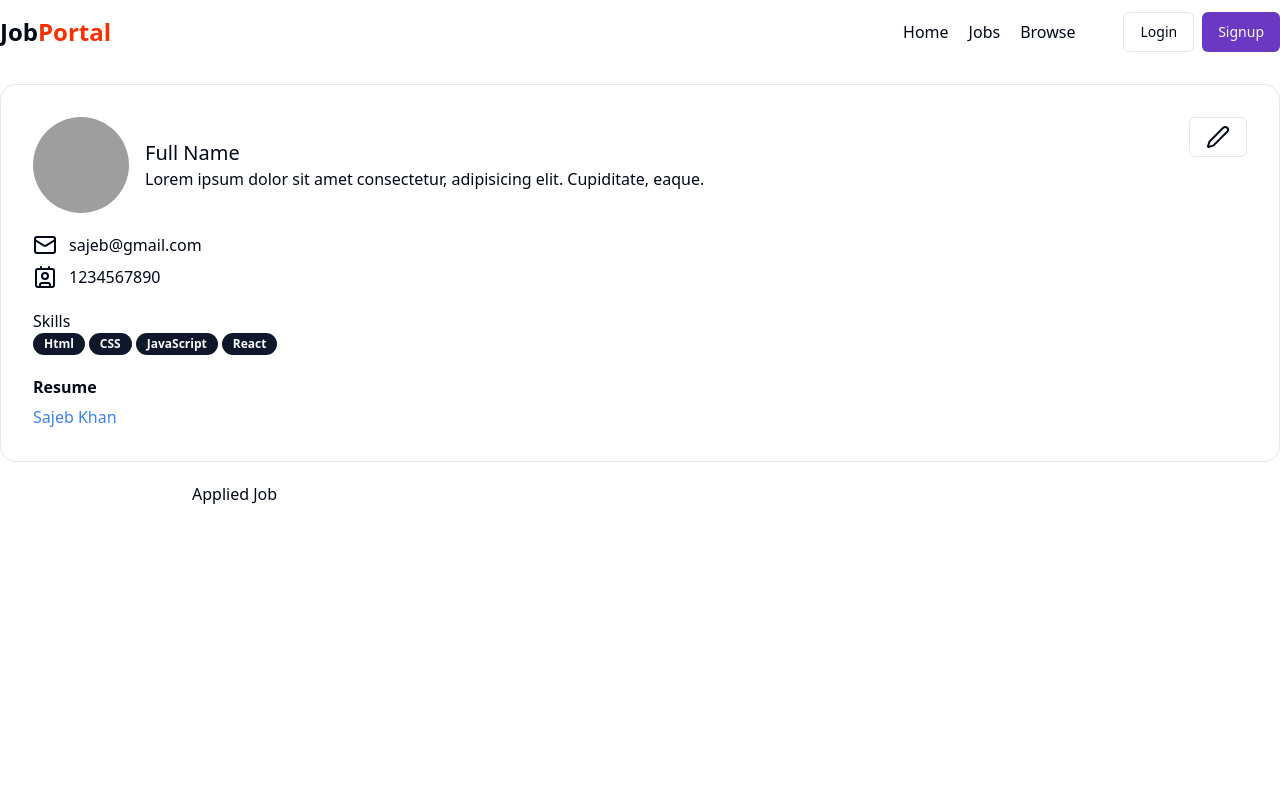
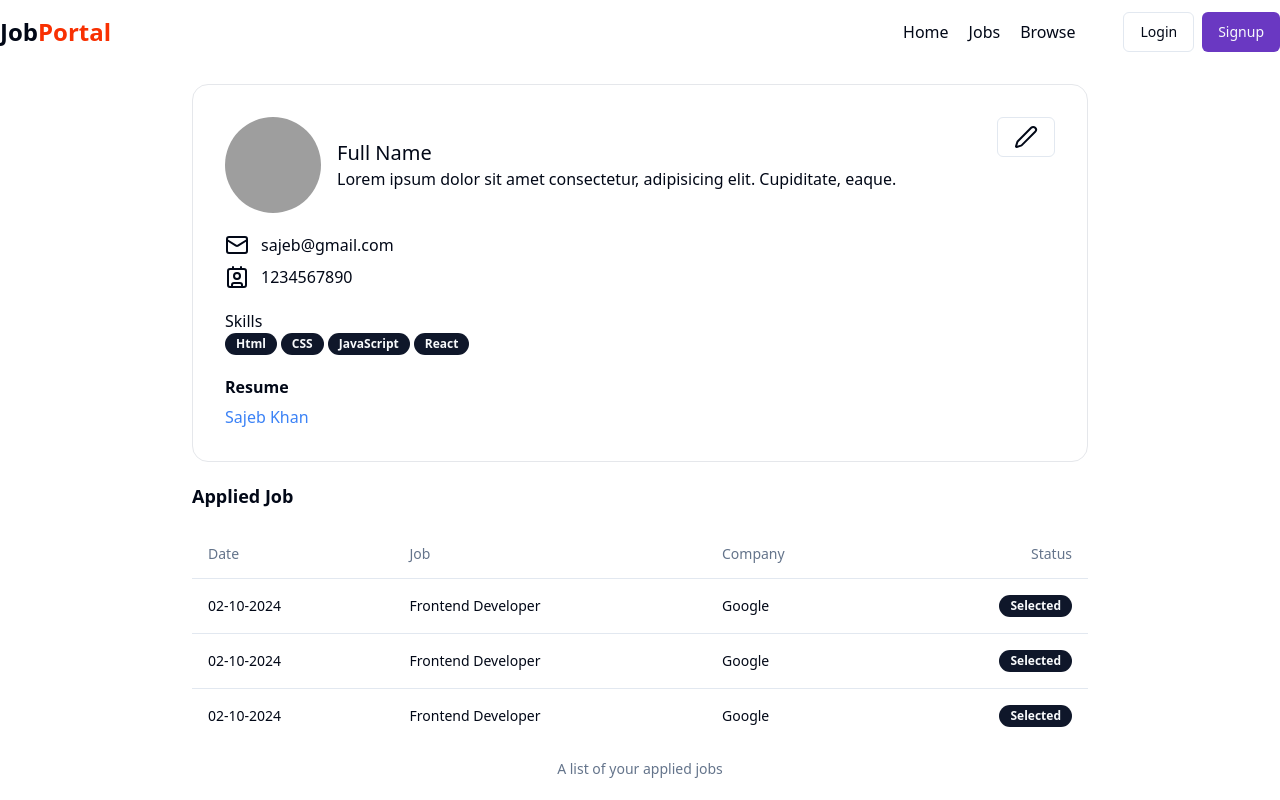
Before and after one commit to ksajeb/JOB-PORTAL, a React (Vite) app in the folder frontend/: page /profile in a window 1280 px wide. Built offline with nearby package versions, Linux system fonts and the light colour scheme; grey boxes are pictures that could not be loaded.

Commit message:
Design JObDescription page

```diff
--- a/frontend/src/App.jsx
+++ b/frontend/src/App.jsx
@@ -5,6 +5,7 @@ import Home from "./components/Home";
 import Jobs from "./components/Jobs";
 import Browse from "./components/Browse";
 import Profile from "./components/Profile";
+import JobDescription from "./components/JobDescription";
 
 //4.14 hrs
 
@@ -26,6 +27,10 @@ const appRouter = createBrowserRouter([
     element: <Jobs />,
   },
   {
+    path: "/description/:id",
+    element: <JobDescription />,
+  },
+  {
     path: "/browse",
     element: <Browse />,
   },
--- /dev/null
+++ b/frontend/src/components/AppliedJobTable.jsx
@@ -0,0 +1,42 @@
+import { Badge } from "./ui/badge";
+import {
+  Table,
+  TableBody,
+  TableCaption,
+  TableCell,
+  TableHead,
+  TableHeader,
+  TableRow,
+} from "./ui/table";
+
+const AppliedJobTable = () => {
+  return (
+    <div>
+      <Table>
+        <TableCaption>A list of your applied jobs</TableCaption>
+        <TableHeader>
+          <TableRow>
+            <TableHead>Date</TableHead>
+            <TableHead>Job</TableHead>
+            <TableHead>Company</TableHead>
+            <TableHead className="text-right">Status</TableHead>
+          </TableRow>
+        </TableHeader>
+        <TableBody>
+          {[1, 2, 3].map((item, index) => (
+            <TableRow key={index}>
+              <TableCell>02-10-2024</TableCell>
+              <TableCell>Frontend Developer</TableCell>
+              <TableCell>Google</TableCell>
+              <TableCell className="text-right">
+                <Badge>Selected</Badge>
+              </TableCell>
+            </TableRow>
+          ))}
+        </TableBody>
+      </Table>
+    </div>
+  );
+};
+
+export default AppliedJobTable;
--- a/frontend/src/components/Job.jsx
+++ b/frontend/src/components/Job.jsx
@@ -2,8 +2,12 @@ import { Bookmark } from "lucide-react";
 import { Button } from "./ui/button";
 import { Avatar, AvatarImage } from "./ui/avatar";
 import { Badge } from "./ui/badge";
+import { useNavigate } from "react-router-dom";
 
 function Job() {
+  const navigate = useNavigate();
+
+  const jobId = "jdfbjdfhdjhfdh";
   return (
     <div className="p-5 rounded-md shadow-2xlxl bg-white border border-gray-700">
       <div className="flex items-center justify-between">
@@ -36,7 +40,12 @@ function Job() {
         <Badge className="text-[#7209b7] font-bold">20 LPA</Badge>
       </div>
       <div className="flex items-center gap-4 mt-4">
-        <Button variant="outline">Details</Button>
+        <Button
+          onClick={() => navigate(`/description/${jobId}`)}
+          variant="outline"
+        >
+          Details
+        </Button>
         <Button className="bg-[#7209b7]">Save for later</Button>
       </div>
     </div>
--- /dev/null
+++ b/frontend/src/components/JobDescription.jsx
@@ -0,0 +1,69 @@
+import { Badge } from "./ui/badge";
+import { Button } from "./ui/button";
+
+function JobDescription() {
+  const isApplied = false;
+  return (
+    <div className="max-w-7xl mx-auto my-10">
+      <div className="flex items-center justify-between">
+        <div>
+          <h1 className="font-bold text-xl">Frontend Developer</h1>
+          <div className="flex items-center gap-2 mt-4">
+            <Badge className="text-blue-700 font-bold">12 Position</Badge>
+            <Badge className="text-[#f83002] font-bold">Part Time</Badge>
+            <Badge className="text-[#7209b7] font-bold">20 LPA</Badge>
+          </div>
+        </div>
+        <Button
+          disabled={isApplied}
+          className={`rounded-lg ${
+            isApplied
+              ? "bg-gray-600 cursor-not-allowed"
+              : "bg-[#7209b7] hover:bg-[#5f32ab] "
+          }`}
+        >
+          {isApplied ? "Already Applied" : "Apply Now"}
+        </Button>
+      </div>
+      <h1 className="border-b-2 border-b-grey-300 font-medium py-4">
+        Job Description
+      </h1>
+      <div className="my-4">
+        <h1 className="font-bold my-1">
+          Role:
+          <span className="font-normal pl-4 text-gray-800">
+            Frontend Developer
+          </span>
+        </h1>
+        <h1 className="font-bold my-1">
+          Location:
+          <span className="font-normal pl-4 text-gray-800">Mumbai</span>
+        </h1>
+        <h1 className="font-bold my-1">
+          Description:
+          <span className="font-normal pl-4 text-gray-800">
+            Lorem ipsum dolor sit, amet consectetur adipisicing elit. Numquam,
+            quia.
+          </span>
+        </h1>
+        <h1 className="font-bold my-1">
+          Experience:
+          <span className="font-normal pl-4 text-gray-800">2 years</span>
+        </h1>
+        <h1 className="font-bold my-1">
+          Salary:<span className="font-normal pl-4 text-gray-800">12LPA</span>
+        </h1>
+        <h1 className="font-bold my-1">
+          Total Applicants:
+          <span className="font-normal pl-4 text-gray-800">4</span>
+        </h1>
+        <h1 className="font-bold my-1">
+          Posted Date:
+          <span className="font-normal pl-4 text-gray-800">02-10-2024</span>
+        </h1>
+      </div>
+    </div>
+  );
+}
+
+export default JobDescription;
--- a/frontend/src/components/Jobs.jsx
+++ b/frontend/src/components/Jobs.jsx
@@ -2,7 +2,7 @@ import FilterCard from "./FilterCard";
 import Job from "./Job";
 import Navbar from "./shared/Navbar";
 
-const jobsArray = [1, 2, 3, 4, 5, 6, 7, 8, 9];
+const jobsArray = [1, 2, 3, 4, 5, 6, 7, 8];
 
 const Jobs = () => {
   return (
--- a/frontend/src/components/Profile.jsx
+++ b/frontend/src/components/Profile.jsx
@@ -4,6 +4,7 @@ import { Avatar, AvatarImage } from "./ui/avatar";
 import { Button } from "./ui/button";
 import { Badge } from "./ui/badge";
 import { Label } from "./ui/label";
+import AppliedJobTable from "./AppliedJobTable";
 
 const skills = ["Html", "CSS", "JavaScript", "React"];
 
@@ -12,7 +13,7 @@ const Profile = () => {
   return (
     <div>
       <Navbar></Navbar>
-      <div className="max-2-7xl mx-auto bg-white border border-gray-200 rounded-2xl my-5 p-8">
+      <div className="max-w-4xl mx-auto bg-white border border-gray-200 rounded-2xl my-5 p-8">
         <div className="flex justify-between">
           <div className="flex items-center gap-4">
             <Avatar className="h-24 w-24">
@@ -69,8 +70,8 @@ const Profile = () => {
         </div>
       </div>
       <div className="max-w-4xl mx-auto bg-white rounded-2xl ">
-        <h1>Applied Job</h1>
-
+        <h1 className="font-bold text-lg my-5">Applied Job</h1>
+        <AppliedJobTable />
       </div>
     </div>
   );
--- /dev/null
+++ b/frontend/src/components/ui/table.jsx
@@ -0,0 +1,83 @@
+import * as React from "react"
+
+import { cn } from "@/lib/utils"
+
+const Table = React.forwardRef(({ className, ...props }, ref) => (
+  <div className="relative w-full overflow-auto">
+    <table
+      ref={ref}
+      className={cn("w-full caption-bottom text-sm", className)}
+      {...props} />
+  </div>
+))
+Table.displayName = "Table"
+
+const TableHeader = React.forwardRef(({ className, ...props }, ref) => (
+  <thead ref={ref} className={cn("[&_tr]:border-b", className)} {...props} />
+))
+TableHeader.displayName = "TableHeader"
+
+const TableBody = React.forwardRef(({ className, ...props }, ref) => (
+  <tbody
+    ref={ref}
+    className={cn("[&_tr:last-child]:border-0", className)}
+    {...props} />
+))
+TableBody.displayName = "TableBody"
+
+const TableFooter = React.forwardRef(({ className, ...props }, ref) => (
+  <tfoot
+    ref={ref}
+    className={cn("border-t bg-muted/50 font-medium [&>tr]:last:border-b-0", className)}
+    {...props} />
+))
+TableFooter.displayName = "TableFooter"
+
+const TableRow = React.forwardRef(({ className, ...props }, ref) => (
+  <tr
+    ref={ref}
+    className={cn(
+      "border-b transition-colors hover:bg-muted/50 data-[state=selected]:bg-muted",
+      className
+    )}
+    {...props} />
+))
+TableRow.displayName = "TableRow"
+
+const TableHead = React.forwardRef(({ className, ...props }, ref) => (
+  <th
+    ref={ref}
+    className={cn(
+      "h-12 px-4 text-left align-middle font-medium text-muted-foreground [&:has([role=checkbox])]:pr-0",
+      className
+    )}
+    {...props} />
+))
+TableHead.displayName = "TableHead"
+
+const TableCell = React.forwardRef(({ className, ...props }, ref) => (
+  <td
+    ref={ref}
+    className={cn("p-4 align-middle [&:has([role=checkbox])]:pr-0", className)}
+    {...props} />
+))
+TableCell.displayName = "TableCell"
+
+const TableCaption = React.forwardRef(({ className, ...props }, ref) => (
+  <caption
+    ref={ref}
+    className={cn("mt-4 text-sm text-muted-foreground", className)}
+    {...props} />
+))
+TableCaption.displayName = "TableCaption"
+
+export {
+  Table,
+  TableHeader,
+  TableBody,
+  TableFooter,
+  TableHead,
+  TableRow,
+  TableCell,
+  TableCaption,
+}
```
